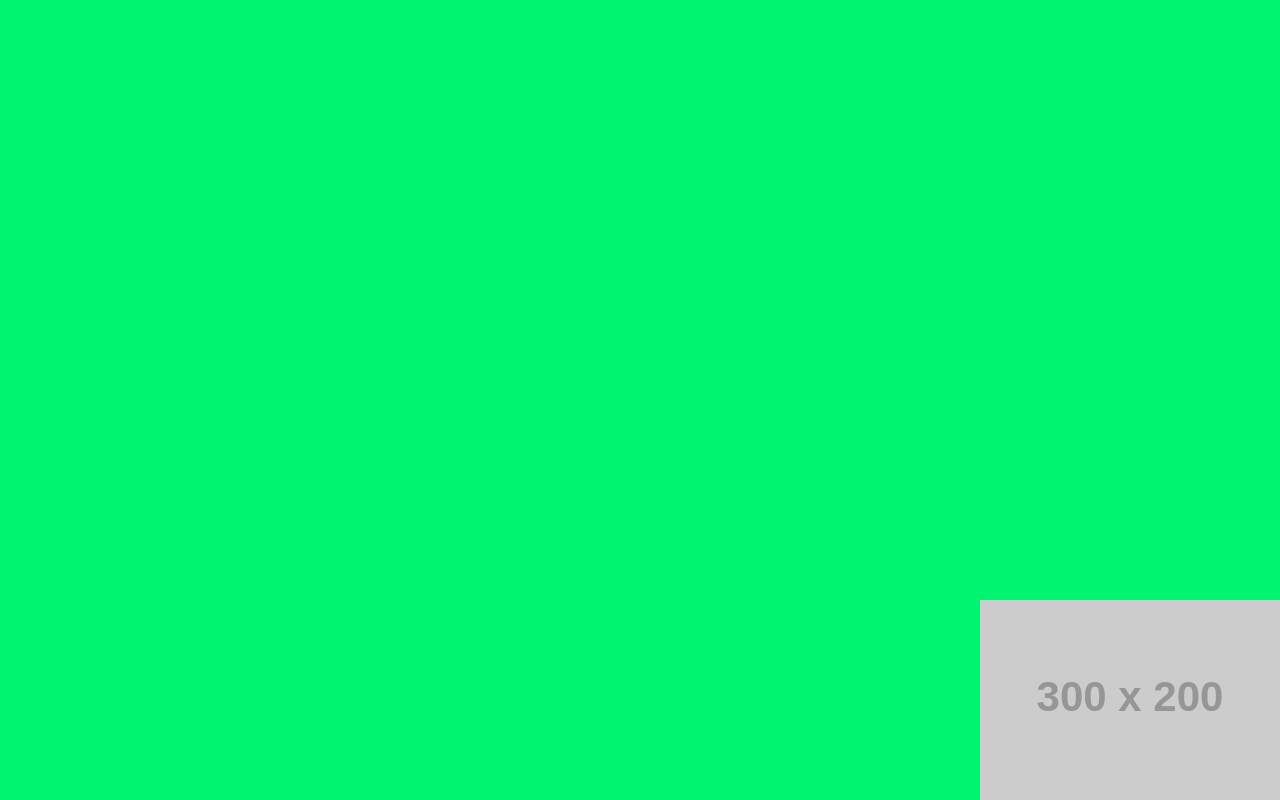
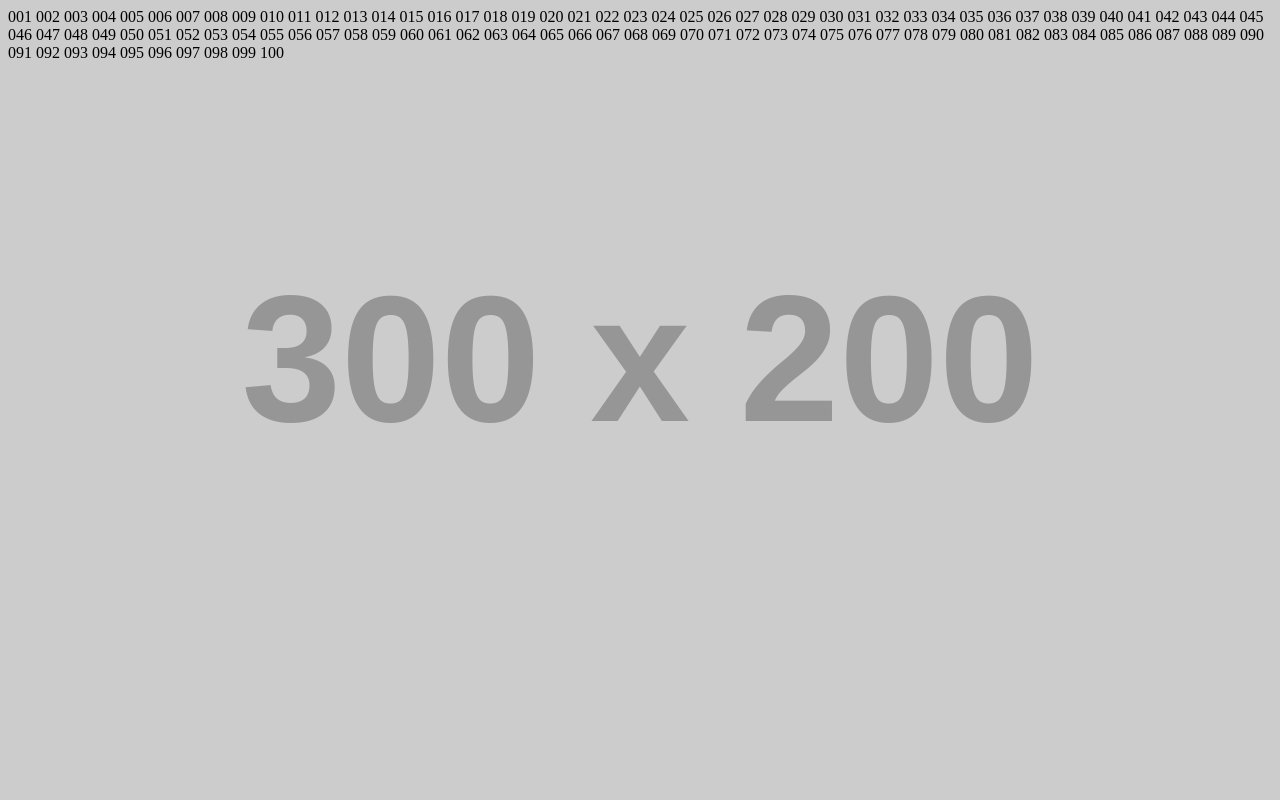
Before and after one commit to Howard0719/3411007077, a plain HTML site: page background.html in a window 1280 px wide. Drawn offline with Linux system fonts and the light colour scheme; placeholder pictures from the web are drawn by us.

Commit message:
Add files via upload

```diff
--- a/background.html
+++ b/background.html
@@ -13,17 +13,117 @@
             background-image: url("https://fakeimg.pl/300x200/");
             /* 背景重複 */
             background-repeat: no-repeat;
-            /* background-repeat: repeat-x: */
+            /* background-repeat: repeat-x; */
             /* background-repeat: repeat-y; */
             /* 固定(fixed)滑動(scroll) */
             background-attachment: fixed;
             /* 背景位置(x,y) */
             background-position: right bottom;
-            /* 佔滿(cover:寬,contain:高)*/
+            /* 佔滿(cover:寬,contain:高) */
+            background-size: cover;
         }
     </style>
 </head>
 <body>
-
+    <P->001</P->
+    <P->002</P->
+    <P->003</P->
+    <P->004</P->
+    <P->005</P->
+    <P->006</P->
+    <P->007</P->
+    <P->008</P->
+    <P->009</P->
+    <P->010</P->
+    <P->011</P->
+    <P->012</P->
+    <P->013</P->
+    <P->014</P->
+    <P->015</P->
+    <P->016</P->
+    <P->017</P->
+    <P->018</P->
+    <P->019</P->
+    <P->020</P->
+    <P->021</P->
+    <P->022</P->
+    <P->023</P->
+    <P->024</P->
+    <P->025</P->
+    <P->026</P->
+    <P->027</P->
+    <P->028</P->
+    <P->029</P->
+    <P->030</P->
+    <P->031</P->
+    <P->032</P->
+    <P->033</P->
+    <P->034</P->
+    <P->035</P->
+    <P->036</P->
+    <P->037</P->
+    <P->038</P->
+    <P->039</P->
+    <P->040</P->
+    <P->041</P->
+    <P->042</P->
+    <P->043</P->
+    <P->044</P->
+    <P->045</P->
+    <P->046</P->
+    <P->047</P->
+    <P->048</P->
+    <P->049</P->
+    <P->050</P->
+    <P->051</P->
+    <P->052</P->
+    <P->053</P->
+    <P->054</P->
+    <P->055</P->
+    <P->056</P->
+    <P->057</P->
+    <P->058</P->
+    <P->059</P->
+    <P->060</P->
+    <P->061</P->
+    <P->062</P->
+    <P->063</P->
+    <P->064</P->
+    <P->065</P->
+    <P->066</P->
+    <P->067</P->
+    <P->068</P->
+    <P->069</P->
+    <P->070</P->
+    <P->071</P->
+    <P->072</P->
+    <P->073</P->
+    <P->074</P->
+    <P->075</P->
+    <P->076</P->
+    <P->077</P->
+    <P->078</P->
+    <P->079</P->
+    <P->080</P->
+    <P->081</P->
+    <P->082</P->
+    <P->083</P->
+    <P->084</P->
+    <P->085</P->
+    <P->086</P->
+    <P->087</P->
+    <P->088</P->
+    <P->089</P->
+    <P->090</P->
+    <P->091</P->
+    <P->092</P->
+    <P->093</P->
+    <P->094</P->
+    <P->095</P->
+    <P->096</P->
+    <P->097</P->
+    <P->098</P->
+    <P->099</P->
+    <P->100</P->
 </body>
 </html>
```
Also changed, not shown: css_all.html (+1 -1 lines).
